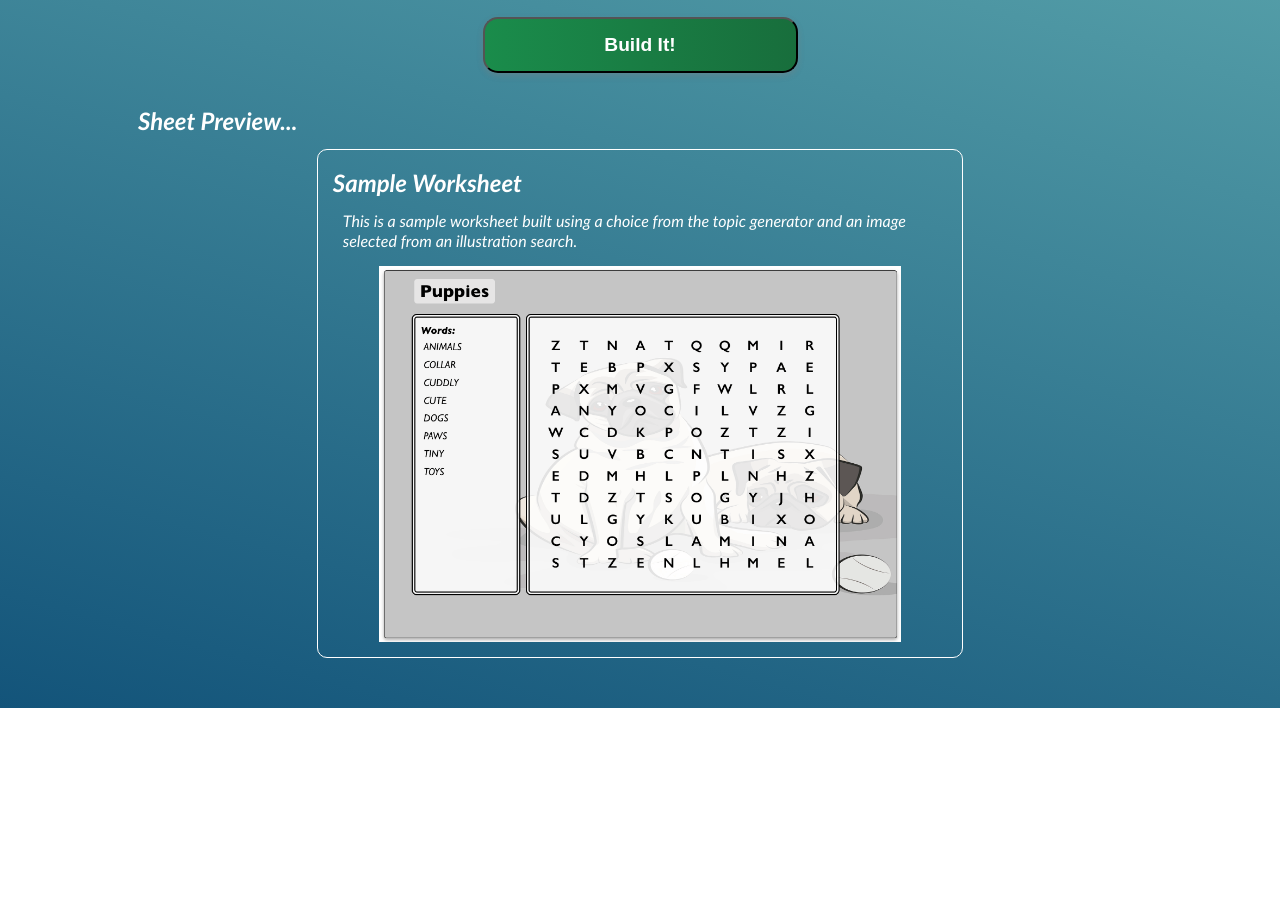
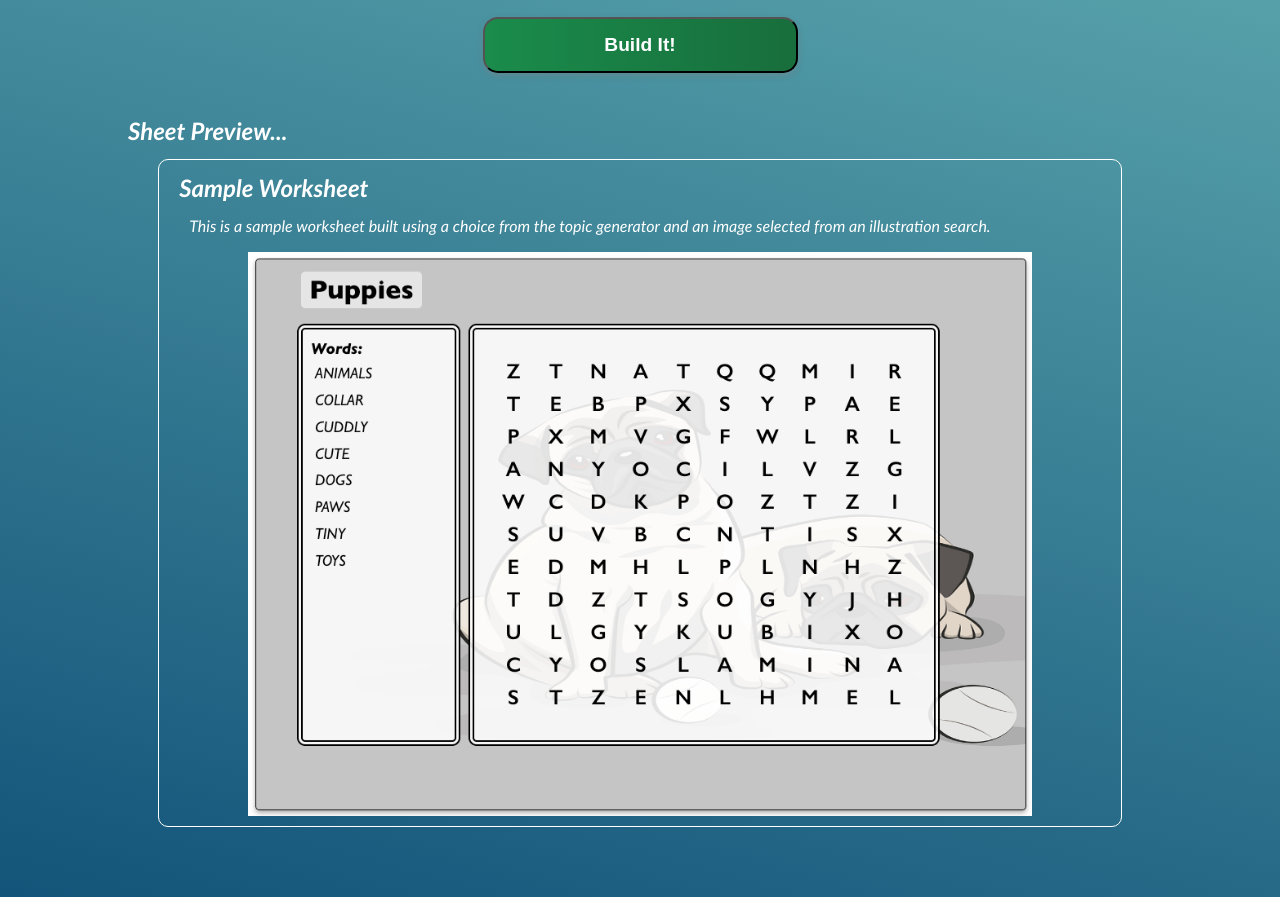
Before and after one commit to boest02/wordsearch-worksheet, a website built with Vite: page index.html in a window 1280 px wide. Shown: the part 760-1657 px from the top of the page. Before the commit the page ends 1468 px from the top, so only its background shows below. Built offline with nearby package versions, Linux system fonts and the light colour scheme.

Commit message:
fix for worksheet preview text

```diff
--- a/index.html
+++ b/index.html
@@ -76,11 +76,12 @@
   </section>
 
   <main>
-    <div class="sample-sheet">
+    <div class="preview-title">Sheet Preview...</div>
+    <section class="sample-sheet">
       <h2>Sample Worksheet</h2>
       <p>This is a sample worksheet built using a choice from the topic generator and an image selected from an illustration search.</p>
       <img src="./src/images/SampleSheet.png" width="440px" height="315px" alt="">
-    </div>
+    </section>
   </main>
 
   <script type="module" src="/main.js"></script>
--- a/main.js
+++ b/main.js
@@ -69,7 +69,7 @@ const createWorksheet = (data) => {
   console.log("Puzzle: ", puzzle);
 
   let worksheet = new WorkSheet(data.name, puzzle, data.background);
-  mainEl.innerHTML = worksheet.toHTML();
+  mainEl.innerHTML = `<div class="preview-title">Sheet Preview...</div>${worksheet.toHTML()}`;
   worksheet = null; //destroy
 };
 
--- a/style.css
+++ b/style.css
@@ -38,18 +38,26 @@ main {
   display: flex;
   flex-direction: column;
   justify-content: center;
-  width: 100%;
+  margin: 20px auto;
+}
+
+main .preview-title {
+  font-size: 1.5rem;
+  font-weight: bold;
+  color: #fff;
+  font-style: italic;
 }
 
 main .sample-sheet {
   display: flex;
   flex-direction: column;
   justify-content: center;
+  position: relative;
   margin: 10px auto 50px;
-  width: 60%;
+  width: 90%;
   height: fit-content;
   border: 1px solid #fff;
-  padding: 15px;
+  padding: 10px 20px;
   border-radius: 10px;
 
   @media screen and (max-width: 640px) {
@@ -77,17 +85,6 @@ main .sample-sheet img {
   height: auto;
   width: 85%;
   margin: auto;
-}
-
-main::before {
-  content: "Sheet Preview...";
-  position: relative;
-  top: 0;
-  left: 10px;
-  font-size: 1.5rem;
-  font-weight: bold;
-  color: #fff;
-  font-style: italic;
 }
 
 .wordsearch-wrapper {
```
